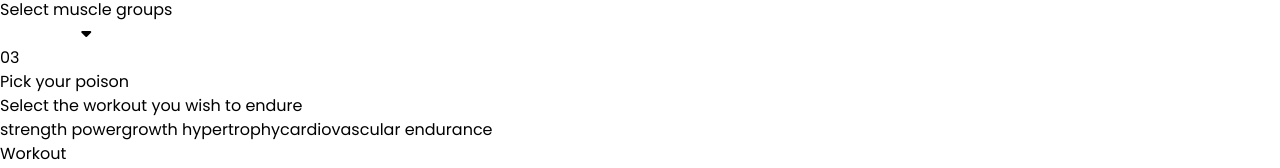
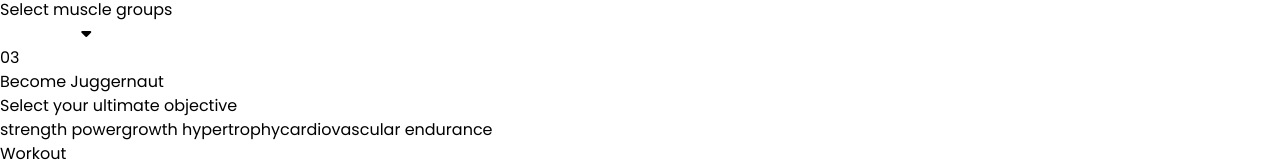
Before and after one commit to EmmanuelOBUjunior/machoman, a React (Vite) app: page / in a window 1280 px wide. Shown: the part 338-506 px from the top of the page. Built offline with nearby package versions, Linux system fonts and the light colour scheme.

Commit message:
working on generator

```diff
--- a/src/components/Generator.jsx
+++ b/src/components/Generator.jsx
@@ -61,8 +61,8 @@ export default function Generator() {
       </div>
       <Header
         index={"03"}
-        title={"Pick your poison"}
-        description={"Select the workout you wish to endure"}
+        title={"Become Juggernaut"}
+        description={"Select your ultimate objective"}
       />
       <div className="grid grid-cols-3 gap-4">
         {Object.keys(SCHEMES).map((scheme, schemeIndex) => {
```
